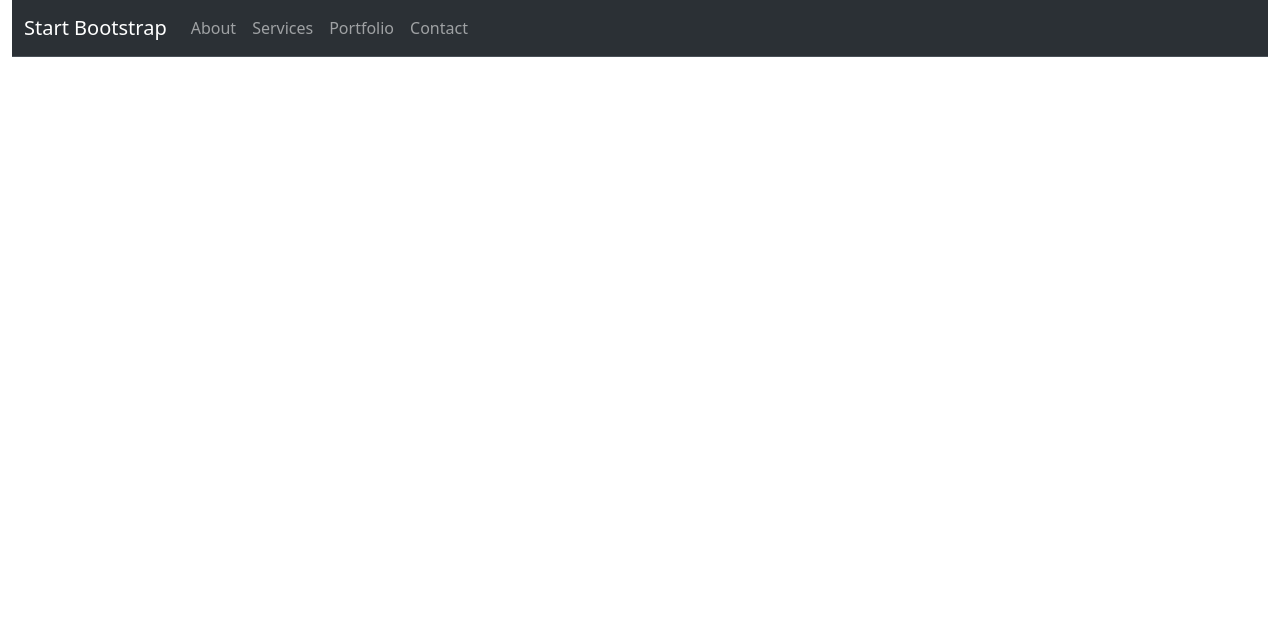
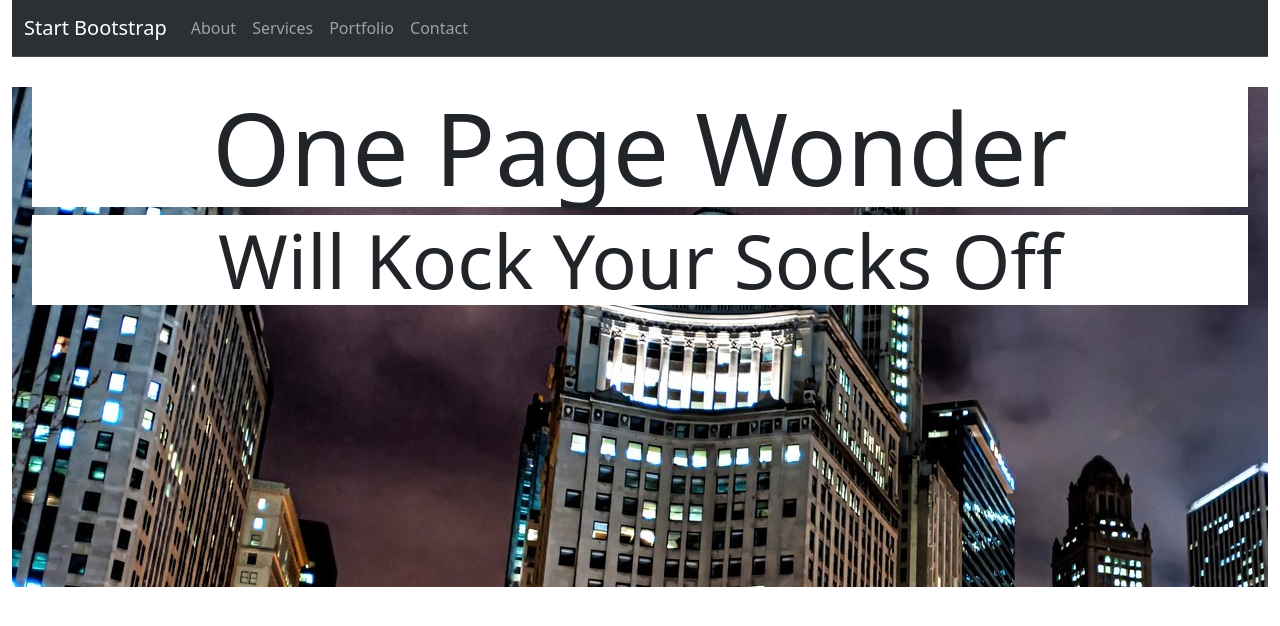
Before and after one commit to danderi/colab-landing, a plain HTML site: page index.html in a window 1280 px wide. Drawn offline with nearby package versions, Linux system fonts and the light colour scheme.

Commit message:
added h1, h2, background image and some style ti the body 0

```diff
--- a/index.html
+++ b/index.html
@@ -35,10 +35,13 @@
 
             </div>
         </div>
-        <!--header-->
+        <!--body 0-->
         <div class="row">
             <div class="col">
-
+                <div class="body-0">
+                    <h1>One Page Wonder</h1>
+                    <h2>Will Kock Your Socks Off</h2>
+                </div>
             </div>
         </div>
         <!--body 1-->
--- a/styles.css
+++ b/styles.css
@@ -1,3 +1,20 @@
-h1 {
-    color: red;
+.body-0 {
+    text-align: center;
+    background-image: url("ciudad.jpeg");
+    height:500px;
 }
+
+.body-0 h1 {
+    font-size: 100px;
+    background-color: white;
+    margin-left: 20px;
+    margin-right: 20px;
+    margin-top: 30px;
+}
+
+.body-0 h2 {
+    font-size: 75px;
+    background-color: white;
+    margin-left: 20px;
+    margin-right: 20px;
+}
```
Also changed, not shown: ciudad.jpeg (added).
